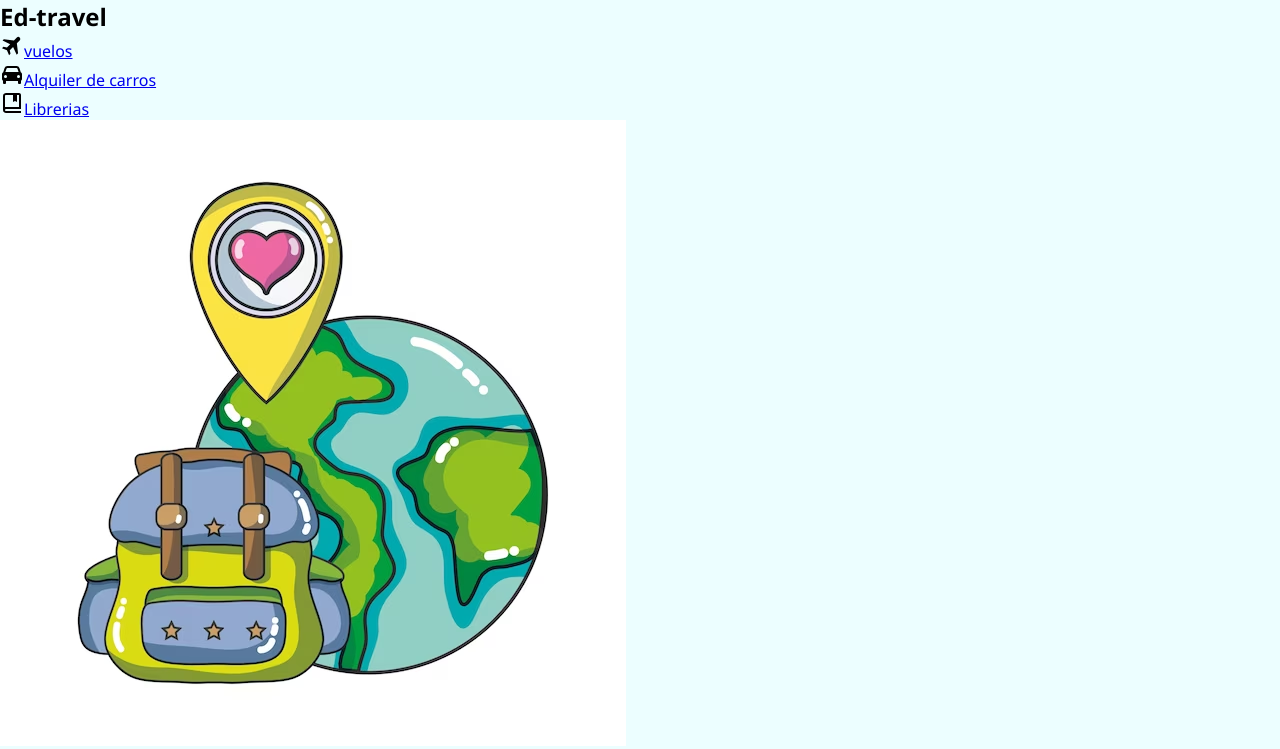
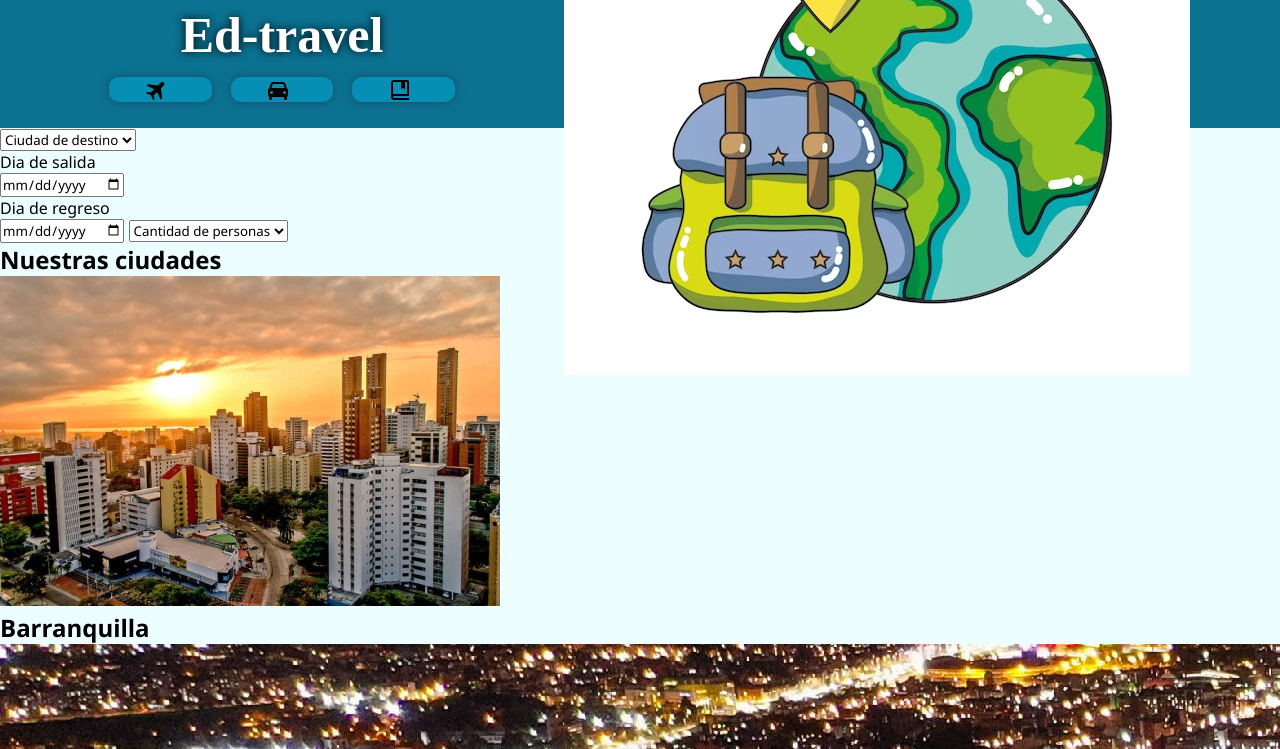
Before and after one commit to samuraypro7767/gitHub, a plain HTML site: page index.html in a window 1280 px wide. Shown: the top 749 px of the page. Drawn offline with Linux system fonts and the light colour scheme.

Commit message:
le agrego el tamaño de la navegacion y los segun mis estilos y con el header le distribuyo los contenedores que tiene adentro

```diff
--- a/styles/styles.css
+++ b/styles/styles.css
@@ -11,3 +11,76 @@ body{
     height: 100vh;
     background-color:#ecfeff;
 }
+
+body > #line{
+    width:50%;
+
+}
+
+
+header{
+    width: 100%;
+    height: 8rem;
+    background-color: #0c7292;
+    display: flex;
+    align-items: center;
+    justify-content:space-evenly;
+    flex-direction: row;
+}
+
+
+.navigation{
+    width: 30%;
+    height: 100%;
+    display: flex;
+    flex-wrap: wrap;
+    justify-content: center;
+    align-items:center;
+
+}
+.navigation > h1{
+    width: 100%;
+    height: 30%;
+    text-align: center;
+    font-family:'Times New Roman', Times, serif;
+    font-size: 50px;
+    text-shadow: 0 0 10px #000000;
+    color: white;
+
+
+}
+.navigation > .list_directionLink{
+    width: 100%;
+    height: 50%;
+    display: flex;
+    justify-content:space-evenly;
+    align-items:center;
+}
+
+.navigation > .list_directionLink li{
+    width: 8vw;
+    height: 40%;
+    justify-content: center;
+    align-items: center;
+    background-color: #068eb4;
+    border-radius: 10px;
+    box-shadow: 0 0 10px #154d64;
+    white-space: nowrap;
+    display: flex;
+
+
+}
+
+.navigation > .list_directionLink a{
+    text-decoration: none;
+    color: white;
+    white-space: nowrap;
+
+}
+@media (max-width: 1700px) {
+    .list_directionLink a{
+        flex-basis: 0; overflow:
+        hidden; margin-left: 8px;
+         white-space: nowrap;
+    }
+}
```
Also changed, not shown: index.html (+1 -0 lines).
